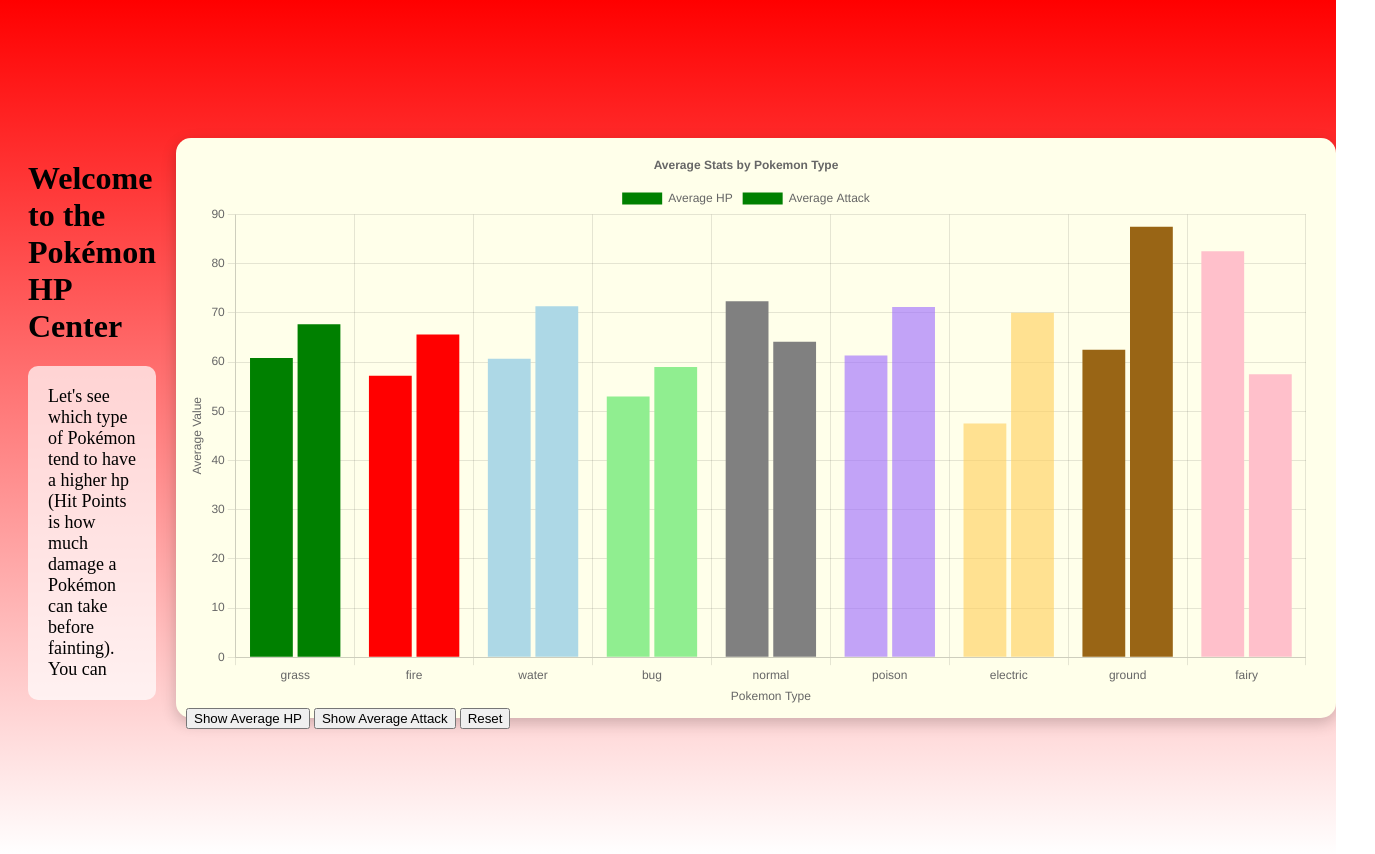
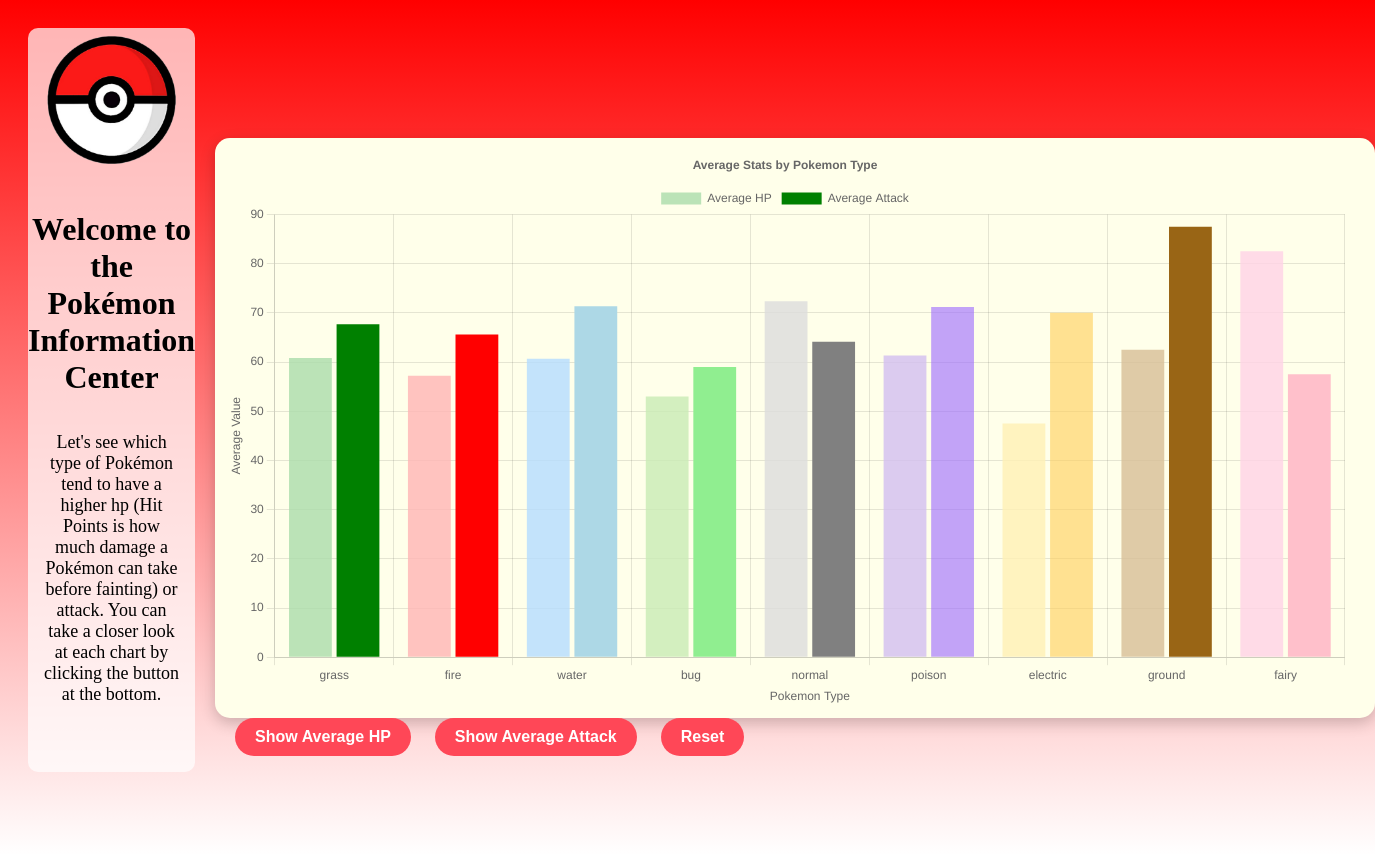
Before and after one commit to zhouc658/pokemonDataVis, a plain HTML site: page index.html in a window 1280 px wide. Shown: the whole page, 1375 px wide, since content can reach past the window. Drawn offline with nearby package versions, Linux system fonts and the light colour scheme.

Commit message:
initial commit

```diff
--- a/index.html
+++ b/index.html
@@ -12,10 +12,11 @@
 <body>
 
     <div class="content">
-        <h1>Welcome to the Pokémon HP Center</h1>
+        <img src="pokeball.png">
+        <h1>Welcome to the Pokémon Information Center</h1>
         <p>
             Let's see which type of Pokémon tend to have a higher hp (Hit Points is how much damage a Pokémon can take
-            before fainting). You can
+            before fainting) or attack. You can take a closer look at each chart by clicking the button at the bottom.
         </p>
     </div>
     <div class="chart-container">
--- a/script.js
+++ b/script.js
@@ -1,9 +1,22 @@
+//arrays to store values pulled from the JSON
 let type = [];
 let hp = [];
 let attack = [];
 
 // color for each type
 const typeColors = {
+    grass: 'rgba(170, 220, 170, 0.8)',
+    fire: 'rgba(255, 180, 180, 0.8)',
+    water: 'rgba(180, 220, 255, 0.8)',
+    bug: 'rgba(200, 235, 180, 0.8)',
+    normal: 'rgba(220, 220, 220, 0.8)',
+    poison: 'rgba(210, 190, 240, 0.8)',
+    electric: 'rgba(255, 240, 180, 0.8)',
+    ground: 'rgba(215, 190, 150, 0.8)',
+    fairy: 'rgba(255, 210, 230, 0.8)',
+};
+//color for the attack
+const attackColors = {
     grass: 'green',
     fire: 'red',
     water: 'lightblue',
@@ -13,14 +26,19 @@ const typeColors = {
     electric: 'rgba(255, 206, 86, 0.6)',
     ground: 'rgb(153, 101, 21)',
     fairy: 'pink',
-};
+  };
 
+  //function to load and process the data from the json files
 async function loadData() {
+    //we fetch the data.json file
     const response = await fetch('./data.json');
     console.log(response)
+    //convert to js obj
     const data = await response.json();
 
+    //we loop thru the data
     for (let i = 0; i < data.length; i++) {
+        //store the pokemon information into arrays
         type.push(data[i].type1);
         hp.push(data[i].hp)
         attack.push(data[i].attack);
@@ -28,70 +46,93 @@ async function loadData() {
 
     console.log(type)
     console.log(hp)
+    //return the arrays to be used in the chart
     return { type, hp, attack };
 }
-
+//we create the actual chart
 async function createChart() {
+    //load the data from those arrays
     const { type, hp, attack } = await loadData();
+    //get the canvas that we set up in html to draw it
     const myChart = document.getElementById('myChart').getContext('2d');
 
+    //the count for pokemon type, sum for hp and attack to calculate the average later
     let typeCount = {};
     let typeSum = {};
     let attackSum = {};
 
+    //loop trhu each pokemon and group their info by type
     for (let i = 0; i < type.length; i++) {
+        //setup the type,hp, attack
         let t = type[i];
         let h = hp[i];
         let a = attack[i];
 
+        //if it is first time to see a type, then we initialize the counts
         if (!typeCount[t]) {
             typeCount[t] = 0;
             typeSum[t] = 0;
             attackSum[t] = 0;
         }
+        //add the info for this type
         typeCount[t] += 1;
         typeSum[t] += h;
         attackSum[t] += a;
     }
-    // Calculate average HP per type
+    // setup arrays for chart labels and avg after adding everything
     let labels = [];
     let avgHP = [];
     let avgAttack = [];
 
+    //calculate the avg for each type
     for (let t in typeCount) {
-        labels.push(t);
+        labels.push(t); //type name
+        //bars for hp and attack
         avgHP.push(typeSum[t] / typeCount[t]);
         avgAttack.push(attackSum[t] / typeCount[t]);
     }
-    // Map the labels to colors
-    let backgroundColors = labels.map(t => typeColors[t] || 'rgba(200,200,200,0.6)'); // fallback color
+    // give the colors based on the type, so the array we set up before
+    let hpColors = labels.map(
+        t => typeColors[t]
+      );
+      //color for attack
+      let attackColor = labels.map(
+        t => attackColors[t]
+      );
+
+      //create the bar chart
     let interactiveChart = new Chart(myChart, {
         type: 'bar',
         data: {
+            //labels is the types we show on the x-axis
             labels: labels,
             datasets: [
                 {
                 label: 'Average HP',
                 data: avgHP,
-                backgroundColor: backgroundColors,
+                backgroundColor: hpColors,
             },
             {
                 label: 'Average Attack',
                     data: avgAttack,
-                    backgroundColor: backgroundColors,
+                    backgroundColor: attackColor,
             }
         ]
         },
         options: {
+            //what label we show on the x and y axis
             scales: {
                 y: { beginAtZero: true, title: { display: true, text: 'Average Value' } },
                 x: { title: { display: true, text: 'Pokemon Type' } }
             },
+            //the title on top the chart for what this graph is for
             plugins: {
                 title: { display: true, text: 'Average Stats by Pokemon Type' }
             }
         }
     });
+
+    //eventlistener that let users select between hp, attack, or reset to see each chart
     document.getElementById('hpBtn').addEventListener('click', ()=>{
         interactiveChart.data.datasets.forEach(ds=>{
             ds.hidden= ds.label != 'Average HP';
@@ -112,5 +153,5 @@ async function createChart() {
         interactiveChart.update();
     })
 }
-
+// call the funciton to create the chart
 createChart();
--- a/style.css
+++ b/style.css
@@ -5,16 +5,23 @@ body {
     height: 100vh;
     gap: 20px;
     padding: 20px;
+    overflow: hidden;
 }
 
 .content{
-    align-self: center;
+    /* align-self: center; */
+    width:100%;
+    height: 93%;
+    grid-column: 1 / 2;
+    background-color: rgba(255, 255, 255, 0.7); /* white with 80% opacity */
+    border-radius: 10px;
+    text-align: center;
+}
+.content img{
+    width:90%;
 }
 p {
-    grid-column: 1 / 2;
-    padding: 20px;
-    background-color: rgba(255, 255, 255, 0.7); /* white with 80% opacity */
-    border-radius: 10px;
+    padding: 15px;
     font-size: 18px;
 }
 
@@ -28,3 +35,20 @@ p {
     padding: 10px;
     align-self: center;
 }
+button {
+    padding: 10px 20px;
+    margin: 10px;
+    font-size: 16px;
+    font-weight: bold;
+    border-radius: 20px;
+    border: none;
+    cursor: pointer;
+    background-color: #ff4757;
+    color: white;
+    transition: all 0.5s ease;
+  }
+  button:hover {
+    background-color: white;
+    color: red;
+    transform: scale(1.05);
+  }
```
